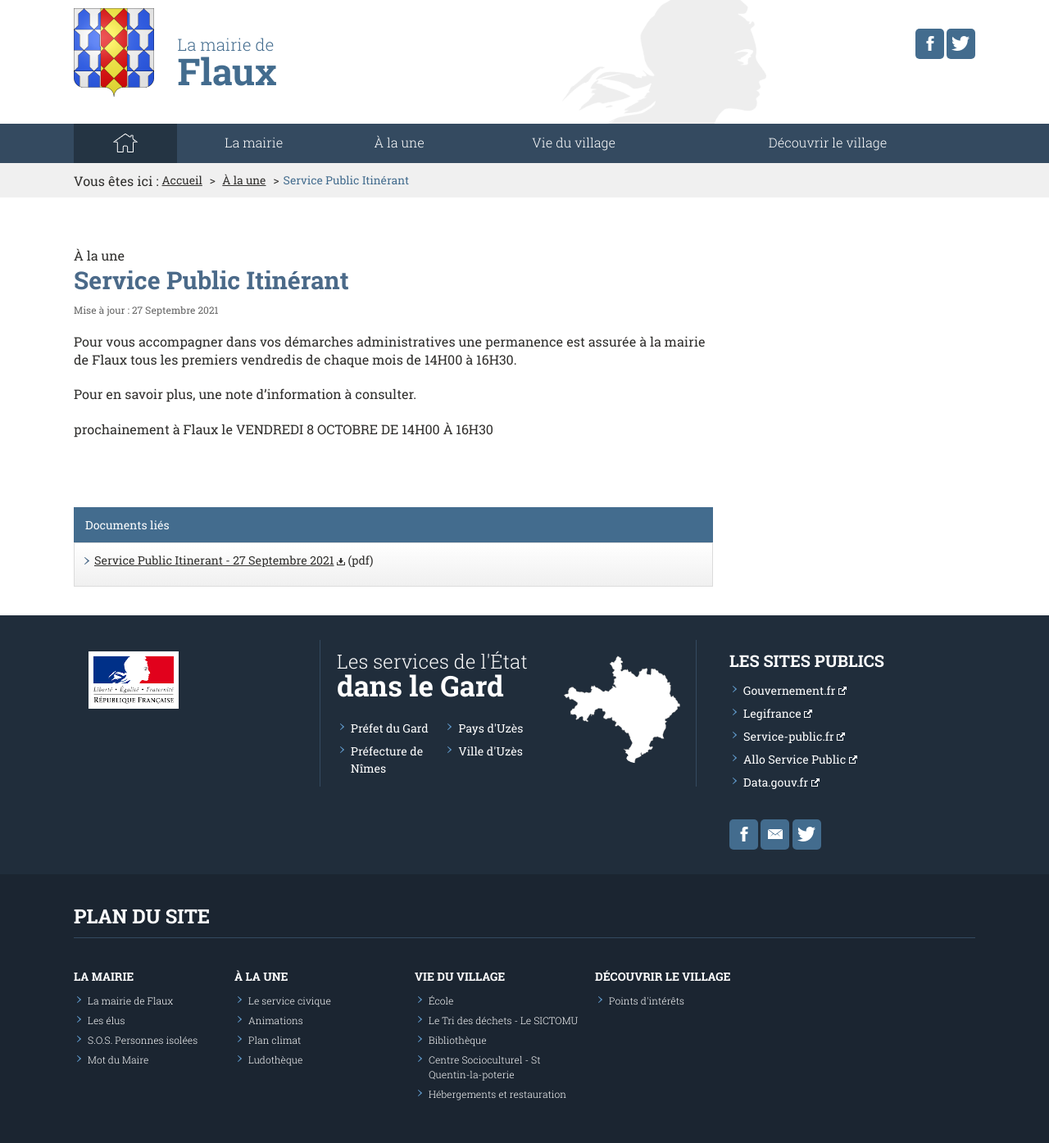
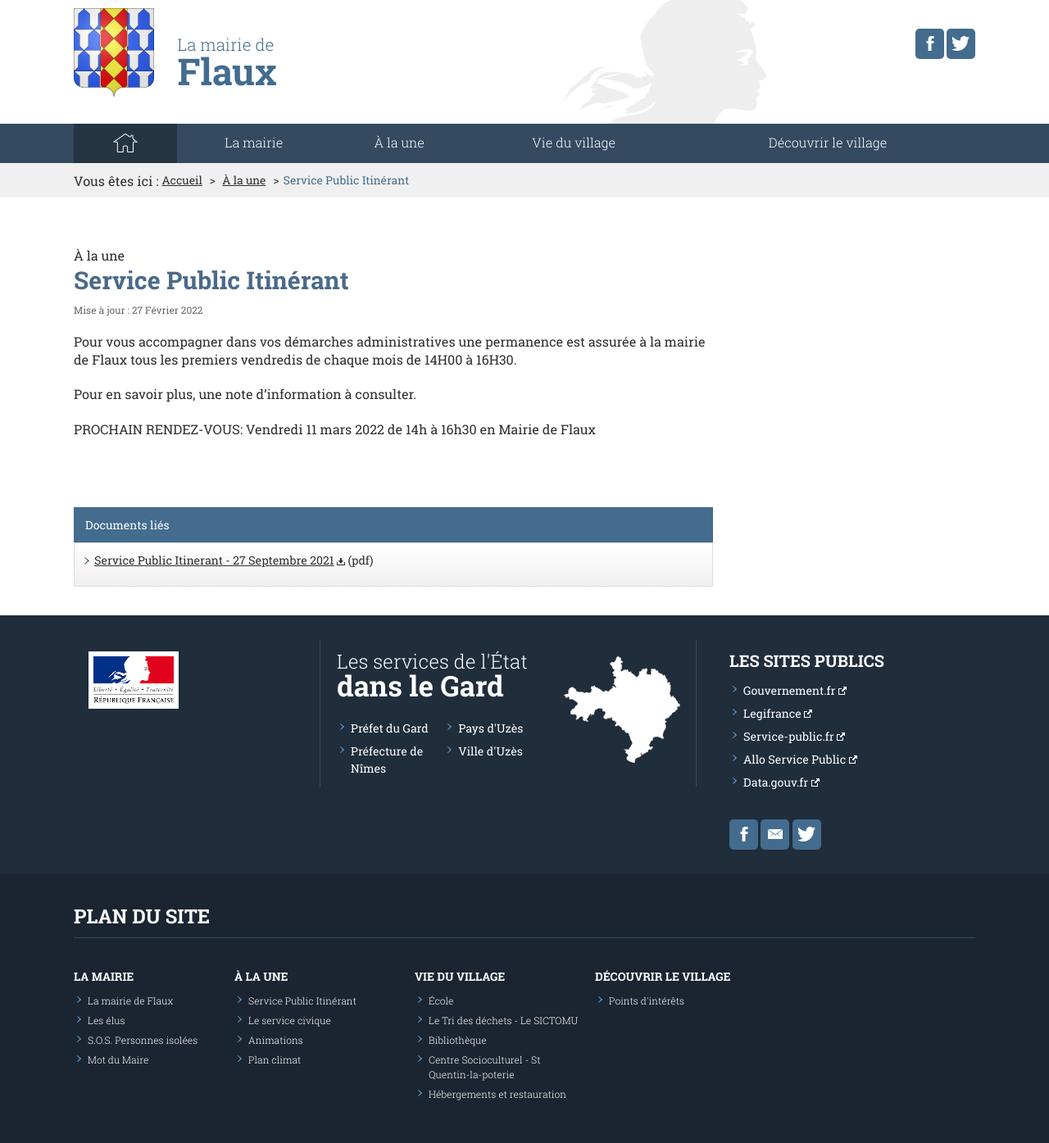
Before and after one commit to Flaux-Village/flaux-village.github.io, a Jekyll site: the page built from _actualites/servicepublicitinerant.md, in a window 1280 px wide. Shown: the whole page at 82% size. Built offline with Jekyll 4.4.1, drawn with Linux system fonts in a browser that asks for light colours.

Commit message:
Update servicepublicitinerant.md

```diff
--- a/_actualites/servicepublicitinerant.md
+++ b/_actualites/servicepublicitinerant.md
@@ -6,8 +6,8 @@
 titre_page: Service Public Itinérant
 section: À la une
 addresse_section: /actualites.html
-date_texte: 27 Septembre 2021
-date: 2021-09-27
+date_texte: 27 Février 2022
+date: 2022-02-27
 illustration:
 description_illustration:
 introduction:
@@ -23,5 +23,4 @@
 
 Pour en savoir plus, une note d'information à consulter.<br>
 
-
-prochainement à Flaux le VENDREDI 8 OCTOBRE DE 14H00 À 16H30
+PROCHAIN RENDEZ-VOUS: Vendredi 11 mars 2022 de 14h à 16h30 en Mairie de Flaux
```
